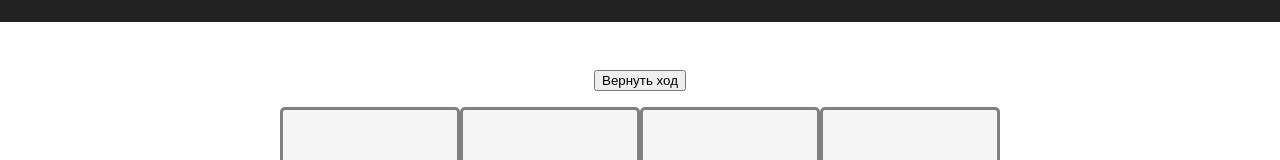
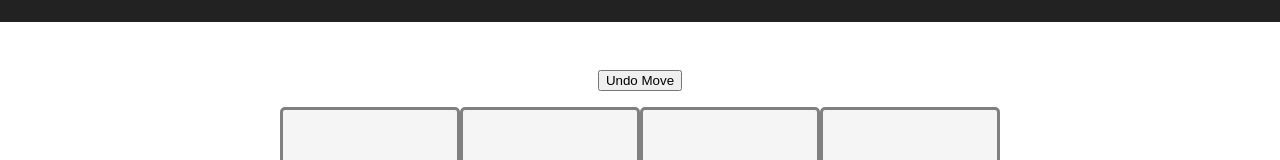
Before and after one commit to AndreiSoroka/15-puzzle-game, a React (Create React App) app: page / in a window 1280 px wide. Shown: the part 168-328 px from the top of the page. Built offline with nearby package versions, Linux system fonts and the light colour scheme.

Commit message:
Translate to English

```diff
--- a/src/containers/Game.jsx
+++ b/src/containers/Game.jsx
@@ -30,9 +30,9 @@ class App extends Component {
 
     if (isWin) {
       return (<div className="game">
-        <h2>Примите мои поздравления! Это победа!</h2>
-        <div>Количество ходов: {countStep}</div>
-        <div>Количество действий: {countAction}</div>
+        <h2>Congratulations! It's a victory!</h2>
+        <div>Number of moves: {countStep}</div>
+        <div>Number of actions: {countAction}</div>
       </div>)
     }
 
@@ -51,7 +51,7 @@ class App extends Component {
           onClick={e => {
             this.handlerBackMoveCard()
           }}>
-          Вернуть ход
+          Undo Move
         </button>
         <div className="game__place">
           {cardsTemplate}
```
